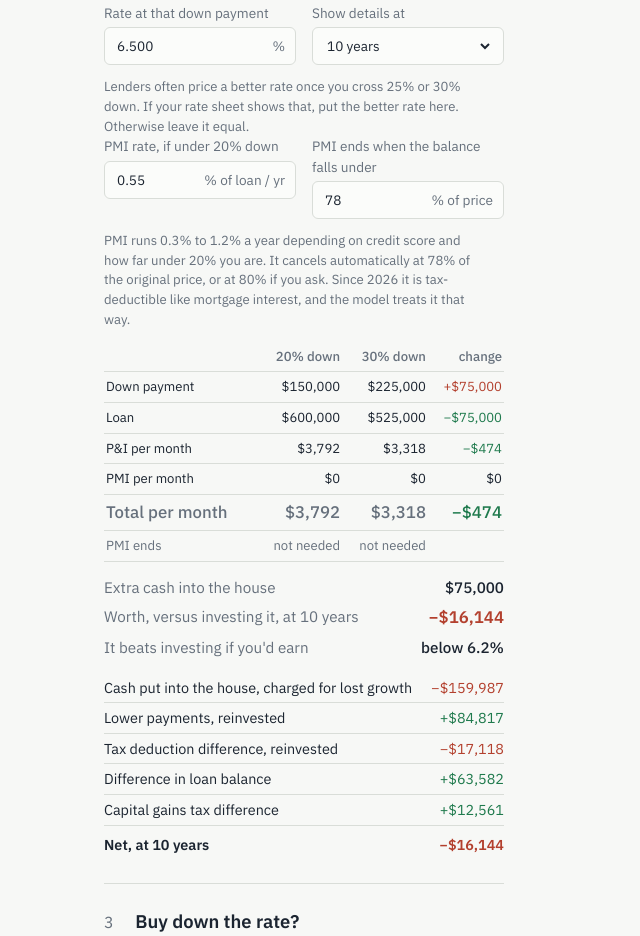
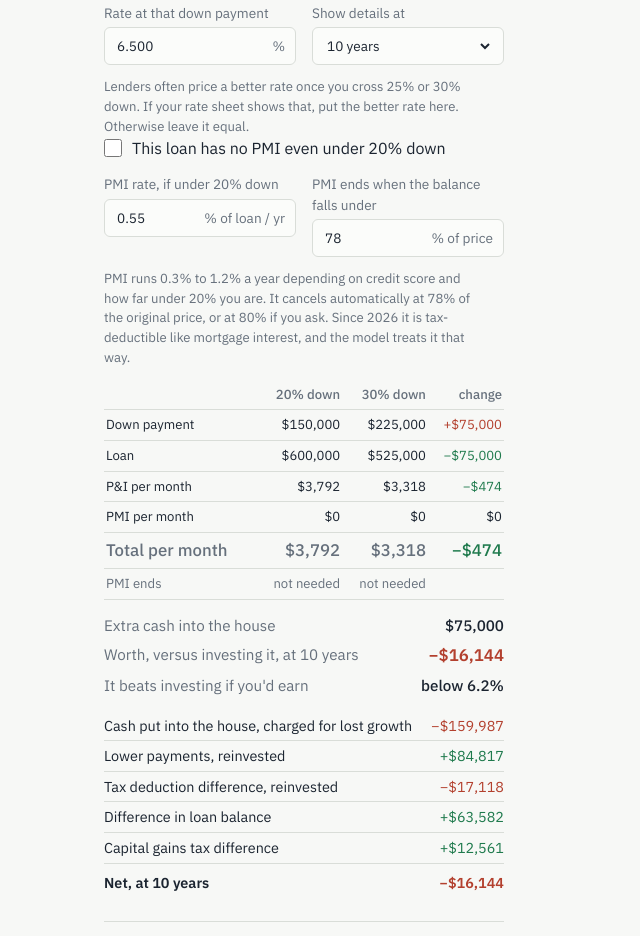
Before and after one commit to gmitt98/where-should-the-money-go, a plain HTML site: page index.html in a window 1280 px wide. Shown: the part 925-1861 px from the top of the page, without its empty margins (0-640 px from the left). Drawn offline with nearby package versions, Linux system fonts and the light colour scheme.

Commit message:
Add no-PMI toggle for VA and portfolio loans

```diff
--- a/index.html
+++ b/index.html
@@ -152,11 +152,13 @@
       <label><span class="lbl">Show details at</span><span class="field"><select id="ms2"><option value="24">2 years</option><option value="60">5 years</option><option value="120" selected>10 years</option><option value="180">15 years</option><option value="360">30 years</option></select></span></label>
     </div>
     <p class="hint">Lenders often price a better rate once you cross 25% or 30% down. If your rate sheet shows that, put the better rate here. Otherwise leave it equal.</p>
-    <div class="row">
+    <label class="toggle"><input id="nopmi" type="checkbox"> This loan has no PMI even under 20% down</label>
+    <div class="row" id="pmirow">
       <label><span class="lbl">PMI rate, if under 20% down</span><span class="field"><input id="pmi" type="number" step="0.05" min="0" max="3" value="0.55"><span class="unit">% of loan / yr</span></span></label>
       <label><span class="lbl">PMI ends when the balance falls under</span><span class="field"><input id="pmiltv" type="number" step="1" min="50" max="80" value="78"><span class="unit">% of price</span></span></label>
     </div>
-    <p class="hint">PMI runs 0.3% to 1.2% a year depending on credit score and how far under 20% you are. It cancels automatically at 78% of the original price, or at 80% if you ask. Since 2026 it is tax-deductible like mortgage interest, and the model treats it that way.</p>
+    <p class="hint" id="pmihint">PMI runs 0.3% to 1.2% a year depending on credit score and how far under 20% you are. It cancels automatically at 78% of the original price, or at 80% if you ask. Since 2026 it is tax-deductible like mortgage interest, and the model treats it that way.</p>
+    <p class="hint" id="nopmihint" hidden>VA loans and some credit union or portfolio loans skip PMI entirely. A VA loan usually charges a one-time funding fee instead, which this does not model; treat it as part of closing costs.</p>
     <div class="mswrap"><table class="ms cmp" id="cmptable"></table></div>
     <dl class="readout">
       <dt id="o-dp-cashlbl">Extra cash into the house</dt><dd id="o-dp-cash"></dd>
@@ -410,7 +412,8 @@ if (typeof module !== "undefined") module.exports = Engine;
       d0: num("d0") / 100, r0: num("r0") / 100, inv: num("inv") / 100, tau: num("tau") / 100,
       cg: num("cg") / 100, drag: num("drag") / 100,
       d1: num("d1") / 100, r1: num("r1") / 100, ms2: parseInt($("ms2").value, 10),
-      pmi: num("pmi") / 100, pmiltv: num("pmiltv") / 100,
+      nopmi: $("nopmi").checked,
+      pmi: $("nopmi").checked ? 0 : num("pmi") / 100, pmiltv: num("pmiltv") / 100,
       on3: $("on3").checked, pts: num("pts"), rp: num("rp") / 100, ptcost: num("ptcost") / 100,
       ms3: parseInt($("ms3").value, 10),
       on4: $("on4").checked, rcost: num("rcost") / 100, rpay: num("rpay"),
@@ -490,7 +493,9 @@ if (typeof module !== "undefined") module.exports = Engine;
     $("o-dp-mslbl").textContent = yrs(st.ms2);
     const v2 = dMore[st.ms2]; $("o-dp-val").textContent = fmtUSD(v2); $("o-dp-val").className = "big " + cls(v2);
     $("o-dp-be").textContent = beText(beMore[st.ms2]);
-    const pmiEnds = (run) => run.initialPmi > 0 ? (run.pmiMonths >= st.term ? "never" : `after ${yrs(run.pmiMonths)}`) : "not needed";
+    $("pmirow").hidden = $("pmihint").hidden = st.nopmi;
+    $("nopmihint").hidden = !st.nopmi;
+    const pmiEnds = (run) => run.initialPmi > 0 ? (run.pmiMonths >= st.term ? "never" : `after ${yrs(run.pmiMonths)}`) : (st.nopmi ? "none on this loan" : "not needed");
     const cmpRow = (k, a, b, f, cl = () => "") => `<tr><td>${k}</td><td class="${cl(a)}">${f(a)}</td><td class="${cl(b)}">${f(b)}</td><td class="${cls(-(b - a))}">${typeof a === "number" && typeof b === "number" ? f(b - a, true) : ""}</td></tr>`;
     const mo = (x, signed) => (signed ? fmtUSD(x) : fmtUSD(x, false));
     $("cmptable").innerHTML = `<tr><th></th><th>${fmtPct(st.d0, 1)} down</th><th>${fmtPct(st.d1, 1)} down</th><th>change</th></tr>`
```
